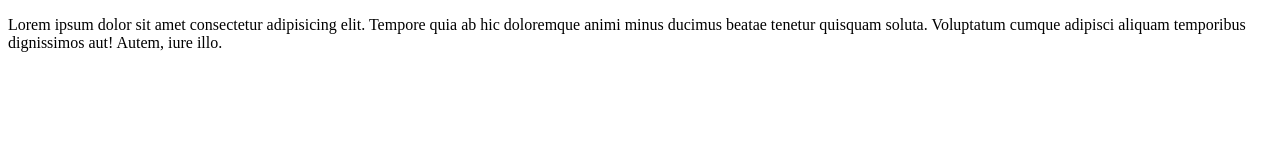
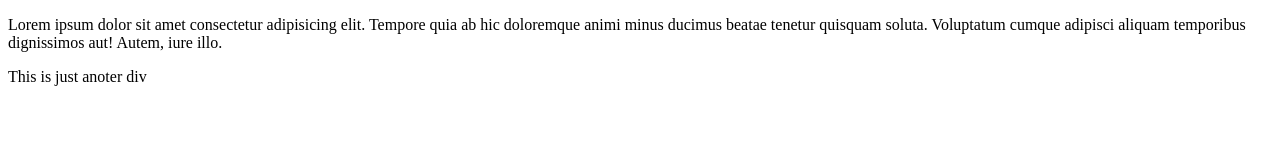
Before and after one commit to karoobuks/newproject, a plain HTML site: page index.html in a window 1280 px wide. Drawn offline with Linux system fonts and the light colour scheme.

Commit message:
modified index

```diff
--- a/index.html
+++ b/index.html
@@ -12,5 +12,8 @@
              Voluptatum cumque adipisci aliquam temporibus
               dignissimos aut! Autem, iure illo.</p>
     </div>
+    <div>
+        <p>This is just anoter div</p>
+    </div>
 </body>
 </html>
```
